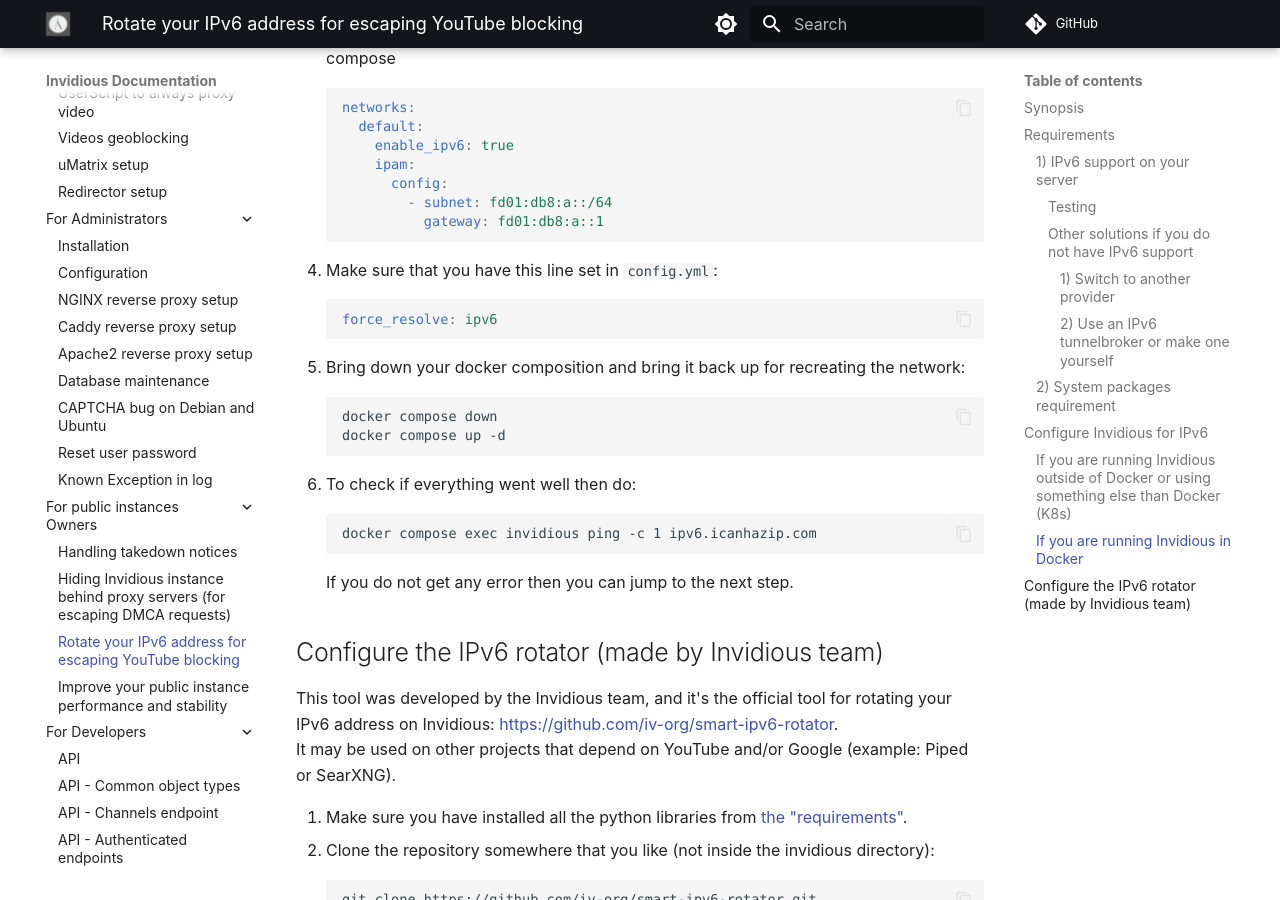
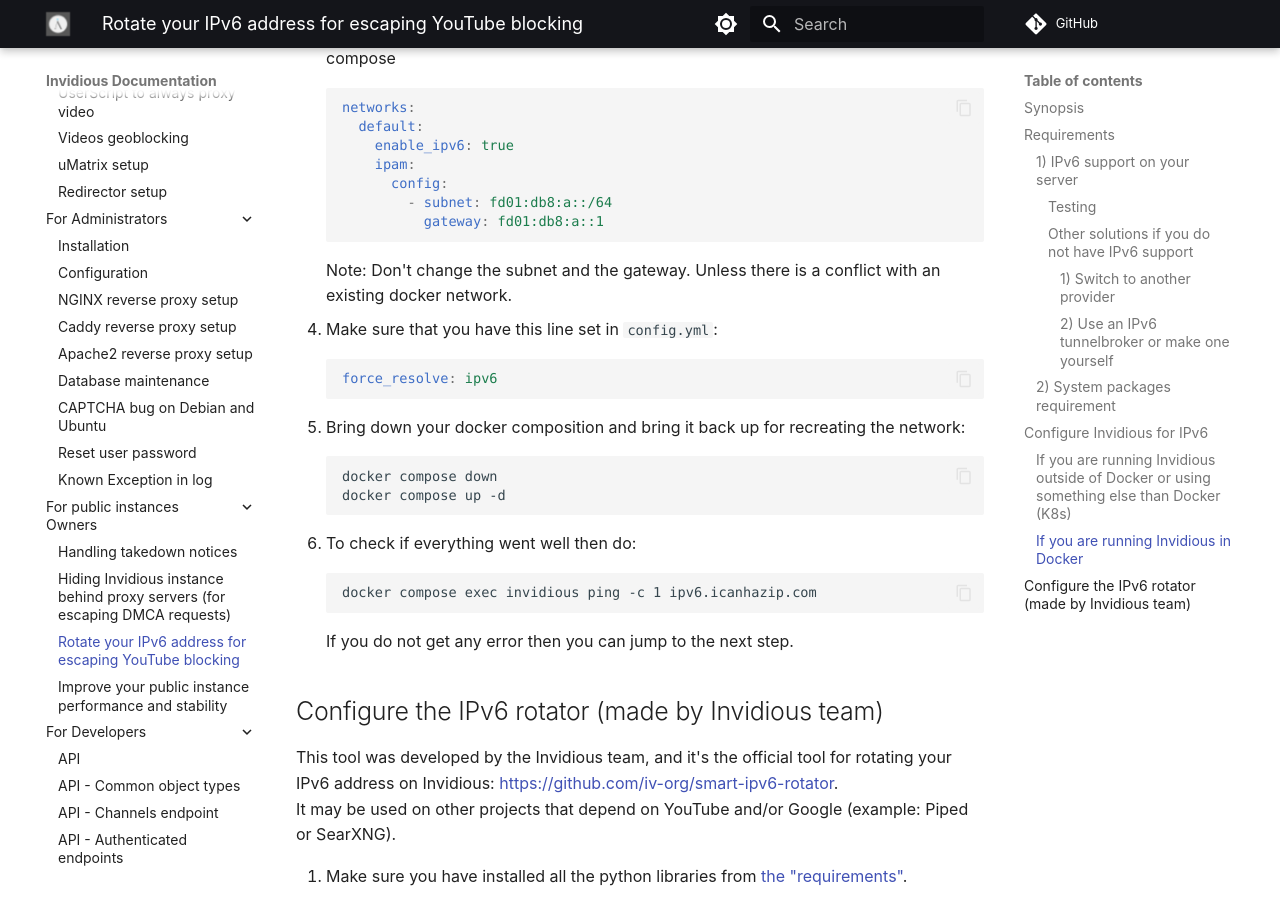
Before and after one commit to iv-org/documentation, an MkDocs documentation site: the page built from docs/ipv6-rotator.md, in a window 1280 px wide and 900 px high, scrolled down 2669 px. Built offline with MkDocs 1.6.1 and Material for MkDocs 9.7.7, drawn with Linux system fonts in a browser that asks for light colours; comment, search, counter and statistics services are not loaded.

Commit message:
add note about docker network subnet

````diff
--- a/docs/ipv6-rotator.md
+++ b/docs/ipv6-rotator.md
@@ -88,6 +88,7 @@
            - subnet: fd01:db8:a::/64
              gateway: fd01:db8:a::1
    ```
+   Note: Don't change the subnet and the gateway. Unless there is a conflict with an existing docker network.
 4. Make sure that you have this line set in `config.yml`:
    ```yaml
    force_resolve: ipv6
````
